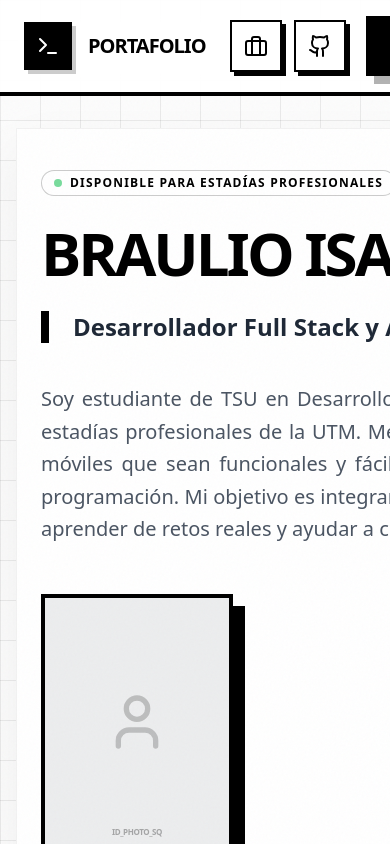
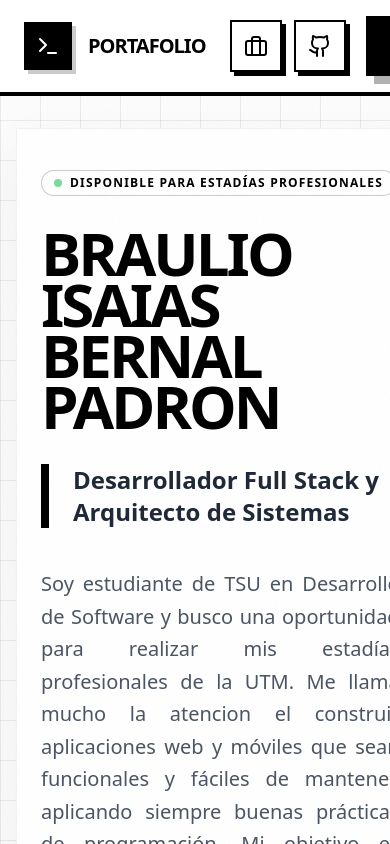
Before and after one commit to IsaiasSinthesys03/Portafolio_Estadias_Web, a React (Vite) app: page / in a window 390 px wide. Shown: the top 844 px of the page. Built offline with nearby package versions, Linux system fonts and the light colour scheme.

Commit message:
fix: stabilize mobile zoom and header without touching print layout

```diff
--- a/App.jsx
+++ b/App.jsx
@@ -349,18 +349,17 @@ export default function Portfolio() {
             box-shadow: 0 20px 50px rgba(0,0,0,0.05);
           }
         @media screen and (max-device-width: 768px) {
+          .web-page-card {
+            width: 1100px !important;
+            margin-left: auto !important;
+            margin-right: auto !important;
+          }
           .mobile-text-hide {
             display: none;
           }
           .mobile-padding-adj {
             padding-left: 24px !important;
             padding-right: 24px !important;
-          }
-        }
-
-        @media print {
-          .print-hidden {
-            display: none !important;
           }
         }
       `}</style>
@@ -418,7 +417,7 @@ export default function Portfolio() {
       </header>
 
       {/* CONTENIDO PRINCIPAL - ADAPTABILIDAD MÓVIL HÍBRIDA */}
-      <main className="pt-32 sm:pt-64 print:pt-0 max-w-7xl mx-auto print:max-w-full print:px-0 relative z-10 px-4 sm:px-0 min-w-0 sm:min-w-0 lg:min-w-0 xl:min-w-0" style={{ minWidth: window.innerWidth < 768 ? '1100px' : 'auto' }}>
+      <main className="pt-32 sm:pt-64 print:pt-0 max-w-7xl mx-auto print:max-w-full print:px-0 relative z-10 px-4 sm:px-0" style={{ minWidth: 'fit-content' }}>
 
         {/* PÁGINA 1: PERFIL PROFESIONAL */}
         <div className="web-page-card print:shadow-none print:border-none print:bg-transparent print:mb-0">
```
